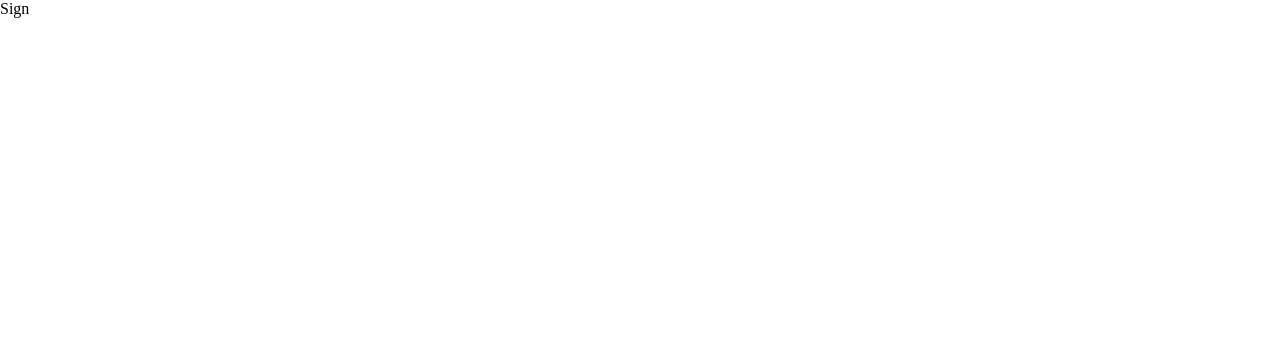
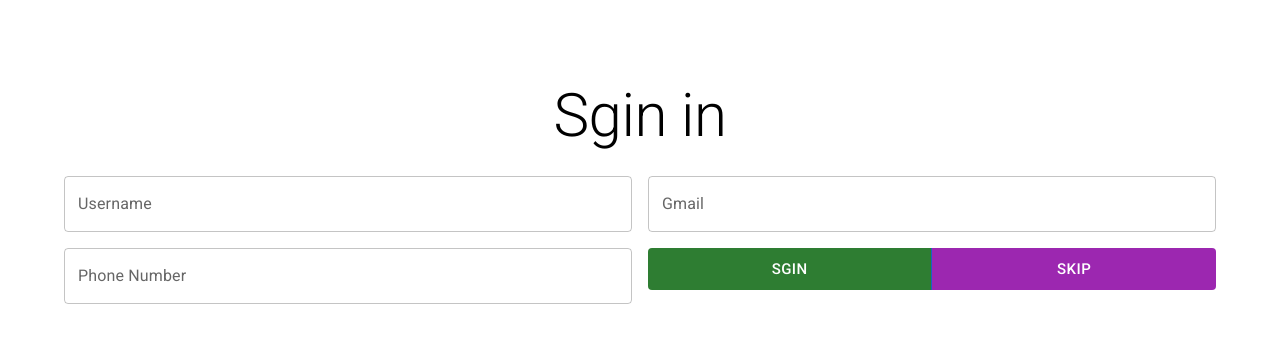
Before and after one commit to MkeyhaniM/Jokesstan, a React (Create React App) app in the folder jokestan/: page /sign in a window 1280 px wide. Shown: the top 342 px of the page. Built offline with nearby package versions, Linux system fonts and the light colour scheme; a web font is replaced by a local one.

Commit message:
Sign page

```diff
--- a/jokestan/src/component/pages/sign-in/sign.jsx
+++ b/jokestan/src/component/pages/sign-in/sign.jsx
@@ -1,7 +1,69 @@
-export function Sign (){
-    return (
-        <div>
-            Sign
-        </div>
-    )
+import Container from "@mui/material/Container";
+import Box from "@mui/material/Box";
+import TextField from "@mui/material/TextField";
+import { Typography } from "@mui/material";
+import Grid from "@mui/material/Grid";
+import ButtonGroup from "@mui/material/ButtonGroup";
+import Button from "@mui/material/Button";
+
+export function Sign() {
+  const getJokestan = () => {
+    const getUsername = document.querySelector("#userValue");
+    const getGmail = document.querySelector("#gmailValue");
+    const getNumber = document.querySelector("#numberValue");
+    console.log(getUsername.value,getGmail.value,getNumber.value);
+  };
+
+  return (
+    <Container>
+      <Box marginTop={10}>
+        <Typography variant="h2" component={"h3"} align="center">
+          Sgin in
+        </Typography>
+      </Box>
+      <Box marginTop={3} sx={{ flexGrow: 1 }}>
+        <Grid container spacing={2}>
+          <Grid item xs={6}>
+            <TextField
+              fullWidth={true}
+              id="userValue"
+              label="Username"
+              variant="outlined"
+            />
+          </Grid>
+          <Grid item xs={6}>
+            <TextField
+              fullWidth={true}
+              id="gmailValue"
+              label="Gmail"
+              variant="outlined"
+            />
+          </Grid>
+          <Grid item xs={6}>
+            <TextField
+              inputProps={{ inputMode: "numeric", pattern: "[0-9]*" }}
+              fullWidth={true}
+              id="numberValue"
+              label="Phone Number"
+              variant="outlined"
+            />
+          </Grid>
+          <Grid item xs={6}>
+            <ButtonGroup
+              fullWidth={true}
+              disableElevation
+              variant="contained"
+              aria-label="Disabled elevation buttons"
+              size="large"
+            >
+              <Button onClick={() => getJokestan()} color="success">
+                Sgin
+              </Button>
+              <Button color="secondary">Skip</Button>
+            </ButtonGroup>
+          </Grid>
+        </Grid>
+      </Box>
+    </Container>
+  );
 }
```
